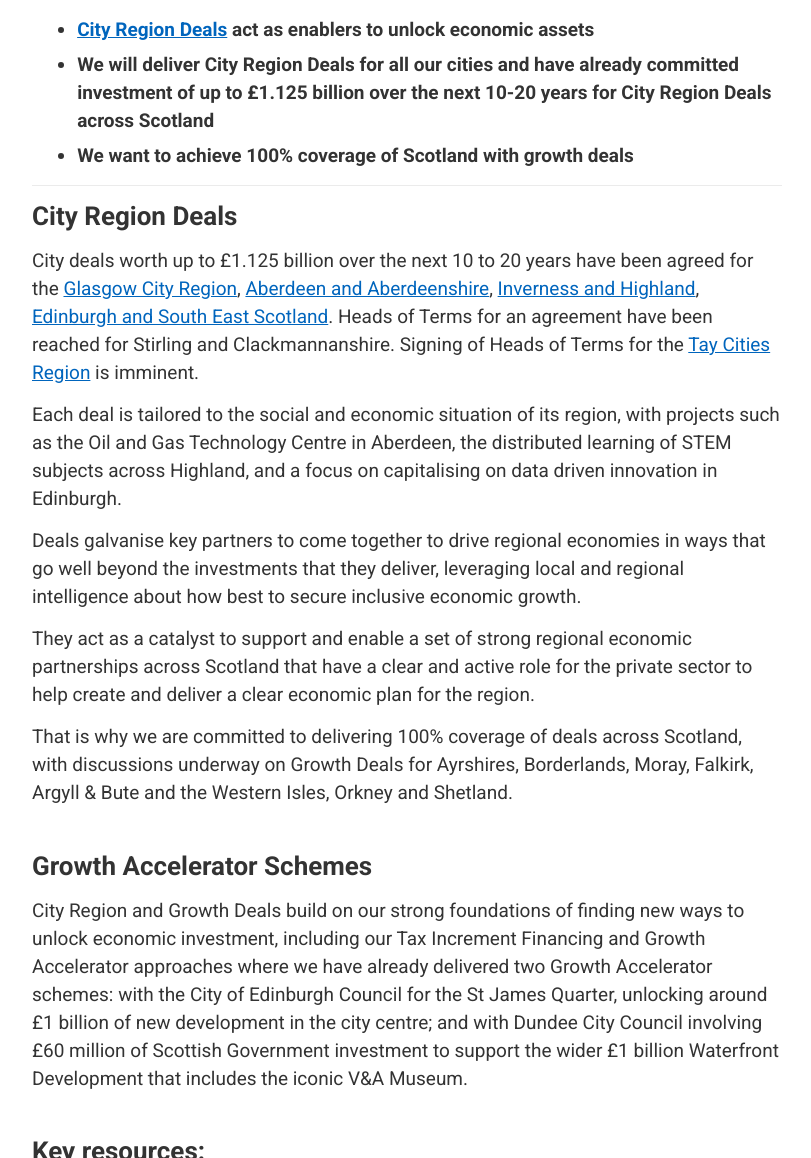
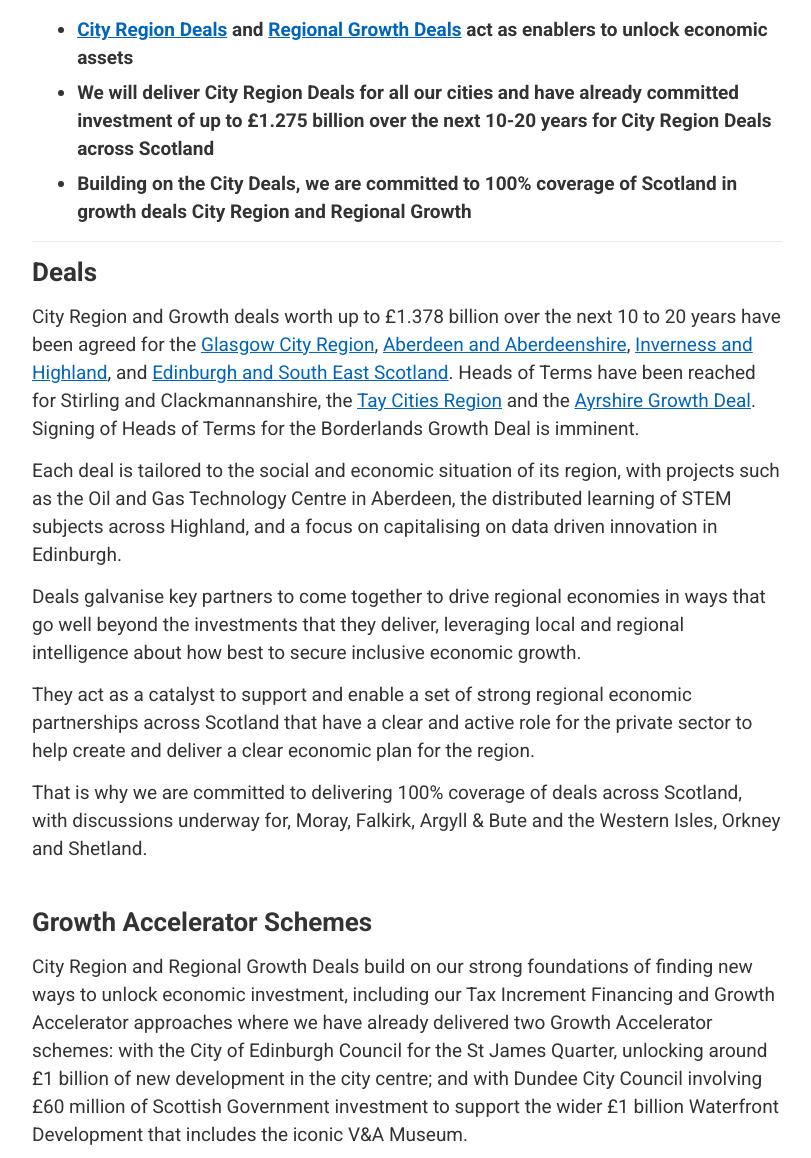
Before and after one commit to scottishgovernment/economicactionplan.mygov.scot, a Jekyll site: the page built from pages/investment/city-region-deals.md, in a window 1280 px wide and 1400 px high, scrolled down 509 px. Shown: the part 242-1400 px from the top of the window, without its empty margins (38-849 px from the left). Built offline with Jekyll 4.4.1, drawn with Linux system fonts in a browser that asks for light colours; some of the changed text lies outside the part shown.

Commit message:
MGS-5274 Content amends to the Economic Action Plan site - City Region and Regional Growth page and Growth Scheme page

```diff
--- a/pages/investment/city-region-deals.md
+++ b/pages/investment/city-region-deals.md
@@ -2,26 +2,25 @@
 layout: default
 title:  "City Region and Other Growth Deals"
 category: investment
-summary: "Delivering transformational investment for Scotland’s city regions."
+summary: "Delivering transformational investment for Scotland’s regions."
 index: 6
 parent: investment
 permalink: /investment/city-region-deals/
 prev: { title: "Housing", url: "/investment/housing/" }
 next: { title: "Carbon Neutral Economy", url: "/investment/carbon-neutral-economy/" }
 ---
-
-![City skyline](/assets/images/pageimages/investment5.jpg)
+![City Photo](/assets/images/pageimages/place1.jpg)
 <br>
 <hr>
-* **[City Region Deals](https://beta.gov.scot/policies/cities-regions/city-region-deals/) act as enablers to unlock economic assets**
-* **We will deliver City Region Deals for all our cities and have already committed investment of up to £1.125 billion over the next 10-20 years for City Region Deals across Scotland**
-* **We want to achieve 100% coverage of Scotland with growth deals**
+* **[City Region Deals](https://www.gov.scot/policies/cities-regions/city-region-deals/) and [Regional Growth Deals](https://www.gov.scot/policies/cities-regions/regional-growth-deals/) act as enablers to unlock economic assets**
+* **We will deliver City Region Deals for all our cities and have already committed investment of up to £1.275 billion over the next 10-20 years for City Region Deals across Scotland**
+* **Building on the City Deals, we are committed to 100% coverage of Scotland in growth deals City Region and Regional Growth**
 
 <hr>
 
-## City Region Deals
+## Deals
 
-City deals worth up to £1.125 billion over the next 10 to 20 years have been agreed for the [Glasgow City Region](http://www.glasgowcityregion.co.uk/), [Aberdeen and Aberdeenshire](http://www.abzdeal.com/), [Inverness and Highland](https://www.highland.gov.uk/cityregiondeal), [Edinburgh and South East Scotland](http://www.acceleratinggrowth.org.uk/). Heads of Terms for an agreement have been reached for Stirling and Clackmannanshire.  Signing of Heads of Terms for the [Tay Cities Region](https://www.taycities.co.uk/) is imminent.
+City Region and Growth deals worth up to £1.378 billion over the next 10 to 20 years have been agreed for the [Glasgow City Region](http://www.glasgowcityregion.co.uk/), [Aberdeen and Aberdeenshire](http://www.abzdeal.com/), [Inverness and Highland](https://www.highland.gov.uk/cityregiondeal), and [Edinburgh and South East Scotland](http://www.acceleratinggrowth.org.uk/). Heads of Terms have been reached for Stirling and Clackmannanshire,  the [Tay Cities Region](https://www.taycities.co.uk/) and the [Ayrshire Growth Deal](https://www.ayrshire.gov.uk/AyrshireDeal/). Signing of Heads of Terms for the Borderlands Growth Deal is imminent.
 
 Each deal is tailored to the social and economic situation of its region, with projects such as the Oil and Gas Technology Centre in Aberdeen, the distributed learning of STEM subjects across Highland, and a focus on capitalising on data driven innovation in Edinburgh.
 
@@ -29,23 +28,24 @@
 
 They act as a catalyst to support and enable a set of strong regional economic partnerships across Scotland that have a clear and active role for the private sector to help create and deliver a clear economic plan for the region.
 
-That is why we are committed to delivering 100% coverage of deals across Scotland, with discussions underway on Growth Deals for Ayrshires, Borderlands, Moray, Falkirk, Argyll & Bute and the Western Isles, Orkney and Shetland.
+That is why we are committed to delivering 100% coverage of deals across Scotland, with discussions underway for, Moray, Falkirk, Argyll & Bute and the Western Isles, Orkney and Shetland.
 
 ## Growth Accelerator Schemes
 
-City Region and Growth Deals build on our strong foundations of finding new ways to unlock economic investment, including our Tax Increment Financing and Growth Accelerator approaches where we have already delivered two Growth Accelerator schemes: with the City of Edinburgh Council for the St James Quarter, unlocking around £1 billion of new development in the city centre; and with Dundee City Council involving £60 million of Scottish Government investment to support the wider £1 billion Waterfront Development that includes the iconic V&A Museum.
+City Region and Regional Growth Deals build on our strong foundations of finding new ways to unlock economic investment, including our Tax Increment Financing and Growth Accelerator approaches where we have already delivered two Growth Accelerator schemes: with the City of Edinburgh Council for the St James Quarter, unlocking around £1 billion of new development in the city centre; and with Dundee City Council involving £60 million of Scottish Government investment to support the wider £1 billion Waterfront Development that includes the iconic V&A Museum.
 
 
 ## Key resources:
+**[Scottish Government: Cities and regions](https://www.gov.scot/policies/cities-regions/regional-growth-deals/)**
 
-**[Cities and regions](https://beta.gov.scot/policies/cities-regions/city-region-deals/)**
+**[Edinburgh & South East Scotland City Region](http://www.acceleratinggrowth.org.uk/)**
 
-**[Accelerating Growth: Edinburgh and South East Scotland City Region Deal](http://www.acceleratinggrowth.org.uk/)**
+**[Glasgow City Region](http://www.glasgowcityregion.co.uk/)**
 
-**[Glasgow City Region Deal](http://www.glasgowcityregion.co.uk/)**
+**[Aberdeen City Region](http://www.abzdeal.com/)**
 
-**[Aberdeen City Region Deal](http://www.abzdeal.com/)**
+**[Highland Region](https://www.highland.gov.uk/cityregiondeal)**
 
-**[Inverness and Highland City Region Deal](https://www.highland.gov.uk/cityregiondeal)**
+**[Tay Cities Region](https://www.taycities.co.uk/)**
 
-**[Tay Cities Deal](https://www.taycities.co.uk/)**
+**[Ayrshire Region](https://www.ayrshire.gov.uk/AyrshireDeal/)**
```
Also changed, not shown: pages/enterprise/access-to-finance.md (+1 -4 lines), pages/place/city-region.md (+12 -10 lines).
